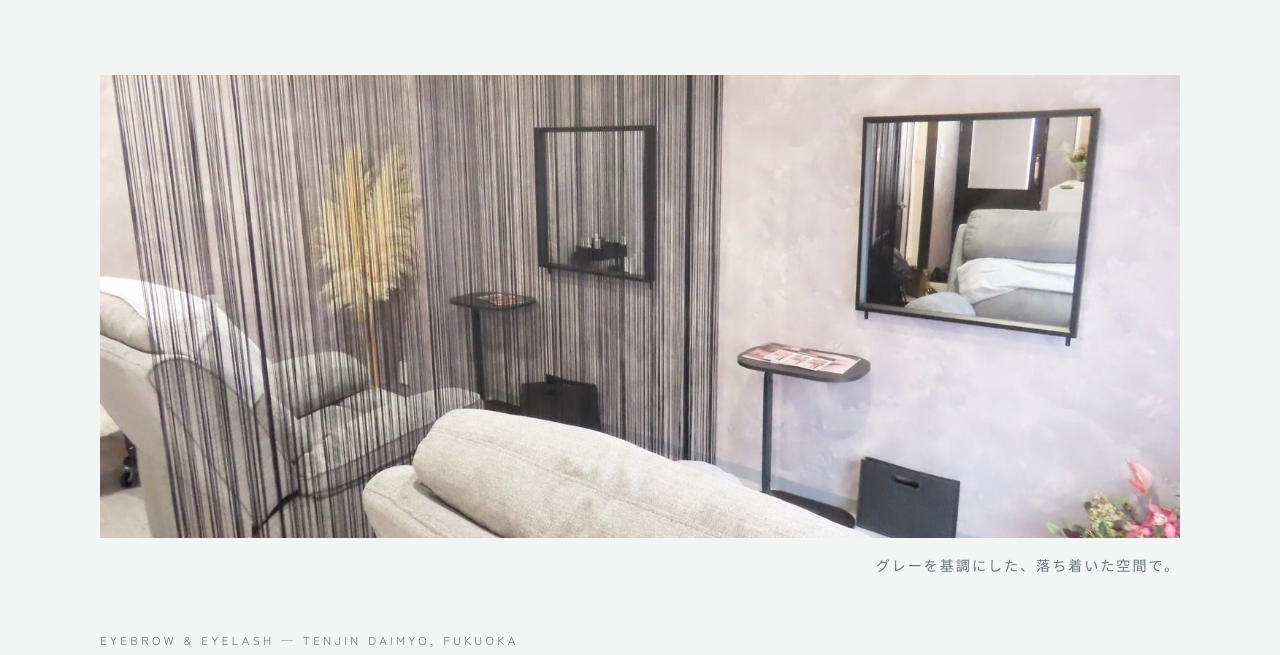
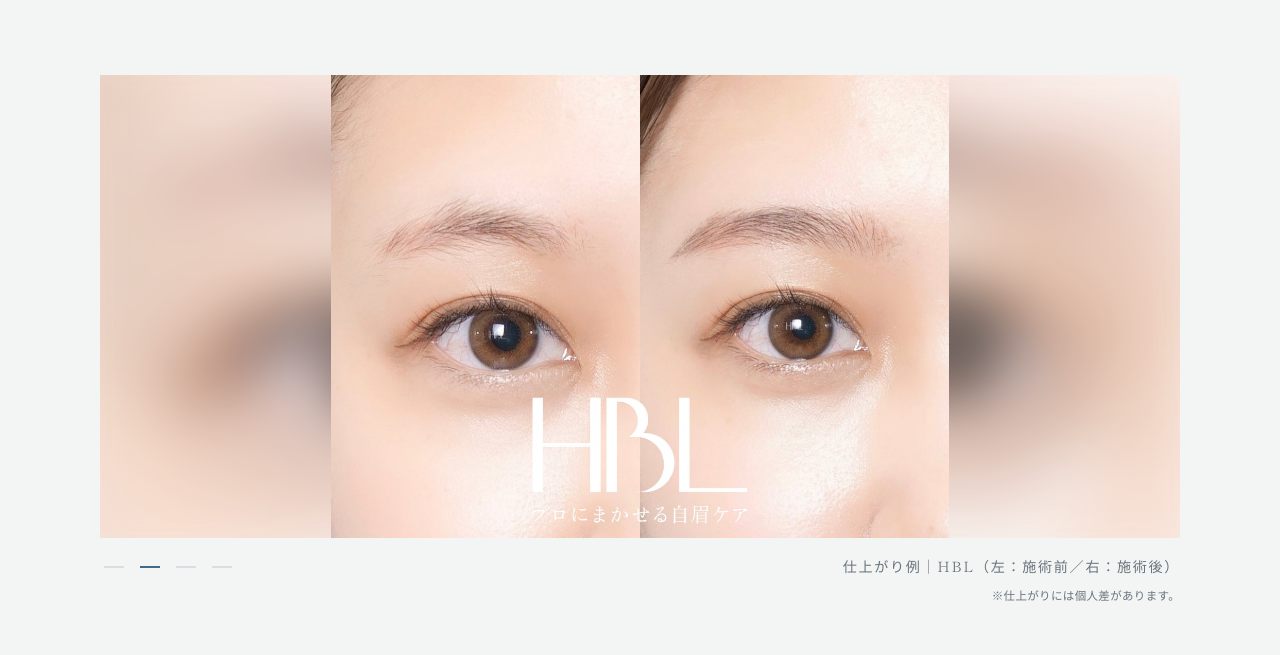
Before and after one commit to grachertenjin-dotcom/gracher-site, a plain HTML site: page index.html in a window 1280 px wide. Shown: the part 61-716 px from the top of the page. Drawn offline with nearby package versions, Linux system fonts and the light colour scheme.

Commit message:
トップに店内と仕上がり例のスライドを追加
Co-Authored-By: Claude Opus 5.5 <noreply@anthropic.com>
Claude-Session: https://claude.ai/code/session_013XGZNjfUYy9vzpDBT1DtvJ

```diff
--- a/index.html
+++ b/index.html
@@ -97,15 +97,27 @@ body::before{content:"";position:fixed;inset:0 0 auto;height:env(safe-area-inset
 .hero p.sub{color:var(--muted);max-width:30em;margin:0 0 2.4rem}
 .cta{display:flex;gap:.8rem;flex-wrap:wrap}
 .hero-photo{margin:0;min-width:0}
-.hero-photo img{display:block;width:100%;height:auto;max-width:100%;aspect-ratio:21/9;object-fit:cover;object-position:55% 58%;animation:rise 1.6s var(--ease) both}
-.hero-photo figcaption{font-family:var(--display);font-size:.88rem;letter-spacing:.14em;color:var(--muted);margin-top:.9rem;text-align:right}
+.slides{position:relative;aspect-ratio:21/9;max-width:100%;overflow:hidden;background:var(--paper);animation:rise 1.6s var(--ease) both;touch-action:pan-y}
+.slide{position:absolute;inset:0;margin:0;opacity:0;transition:opacity 1.1s var(--ease)}
+.slide.is-on{opacity:1}
+.slide img{display:block;width:100%;height:100%;object-fit:cover;object-position:55% 58%}
+.slide.case{overflow:hidden}
+.slide.case::before{content:"";position:absolute;inset:-40px;background:var(--bg) center/cover;filter:blur(28px) saturate(.9);opacity:.85}
+.slide.case img{position:relative;object-fit:contain;object-position:center}
+.slider-bar{display:flex;justify-content:space-between;align-items:center;gap:1rem;margin-top:.9rem;flex-wrap:wrap}
+.dots{display:flex;gap:.5rem}
+.dots button{width:28px;height:28px;padding:0;border:0;background:none;cursor:pointer;position:relative}
+.dots button::after{content:"";position:absolute;left:4px;right:4px;top:50%;height:2px;background:var(--line);transition:background .3s}
+.dots button[aria-current="true"]::after{background:var(--accent)}
+.cap{font-family:var(--display);font-size:.88rem;letter-spacing:.12em;color:var(--muted);margin:0;text-align:right;min-width:0}
+.case-note{font-size:.72rem;color:var(--muted);margin:.3rem 0 0;text-align:right}
 @keyframes rise{from{opacity:0;transform:translateY(14px)}}
-@media (prefers-reduced-motion:reduce){.hero-photo img{animation:none}}
+@media (prefers-reduced-motion:reduce){.slides{animation:none}.slide{transition:none}}
 .draw{stroke-dasharray:var(--len);stroke-dashoffset:var(--len);animation:draw 1.8s var(--ease) forwards}
 .d2{animation-delay:.4s}.d3{animation-delay:1s}
 @keyframes draw{to{stroke-dashoffset:0}}
 @media (prefers-reduced-motion:reduce){.draw{animation:none;stroke-dashoffset:0}}
-@media (max-width:820px){.hero h1{font-size:clamp(1.9rem,8.6vw,3rem)}.hero-text{display:block}.hero-text h1{margin-bottom:1.6rem}.hero-grid{grid-template-columns:1fr}.hero-photo{order:-1;margin-inline:calc(-1*max(20px,env(safe-area-inset-left,0px))) calc(-1*max(20px,env(safe-area-inset-right,0px)))}.hero-photo img{aspect-ratio:4/3}.hero-photo figcaption{padding-inline:20px}}
+@media (max-width:820px){.hero h1{font-size:clamp(1.9rem,8.6vw,3rem)}.hero-text{display:block}.hero-text h1{margin-bottom:1.6rem}.hero-grid{grid-template-columns:1fr}.hero-photo{order:-1;margin-inline:calc(-1*max(20px,env(safe-area-inset-left,0px))) calc(-1*max(20px,env(safe-area-inset-right,0px)))}.slides{aspect-ratio:4/3}.slider-bar,.case-note{padding-inline:20px}}
 
 .facts{display:grid;grid-template-columns:repeat(4,1fr);border-top:1px solid var(--line);border-bottom:1px solid var(--line);margin-top:clamp(3rem,7vw,5rem)}
 .facts div{padding:1.3rem 1rem;border-left:1px solid var(--line);min-width:0}
@@ -349,10 +361,19 @@ footer a{text-decoration:none}
           <a class="btn line" href="https://lin.ee/sabhCaa" target="_blank" rel="noopener">LINEで相談</a>
         </div>
       </div>
-      <figure class="hero-photo">
-        <img src="img/salon.jpg" alt="Gracherの店内。グレーの施術チェアと黒い枠の鏡、糸のカーテンで仕切られた空間" width="1479" height="1109" fetchpriority="high">
-        <figcaption>グレーを基調にした、落ち着いた空間で。</figcaption>
-      </figure>
+      <div class="hero-photo slider" role="region" aria-roledescription="carousel" aria-label="店内と仕上がり例">
+        <div class="slides" id="slides">
+          <figure class="slide is-on" data-cap="グレーを基調にした、落ち着いた空間で。"><img src="img/salon.jpg" alt="Gracherの店内。グレーの施術チェアと黒い枠の鏡、糸のカーテンで仕切られた空間" width="1479" height="1109" fetchpriority="high"></figure>
+          <figure class="slide case" style="--bg:url(img/case-hbl-1.jpg)" data-cap="仕上がり例｜HBL（左：施術前／右：施術後）" aria-hidden="true"><img src="img/case-hbl-1.jpg" alt="HBLの施術前と施術後の眉の比較" width="1200" height="900" loading="lazy"></figure>
+          <figure class="slide case" style="--bg:url(img/case-hbl-lash-1.jpg)" data-cap="仕上がり例｜HBL ＋ パーソナルまつげパーマ" aria-hidden="true"><img src="img/case-hbl-lash-1.jpg" alt="HBLとパーソナルまつげパーマの仕上がり例。眉と目元のアップ" width="1486" height="1059" loading="lazy"></figure>
+          <figure class="slide case" style="--bg:url(img/case-lash-1.jpg)" data-cap="仕上がり例｜パーソナルまつげパーマ" aria-hidden="true"><img src="img/case-lash-1.jpg" alt="パーソナルまつげパーマの仕上がり例。目元のアップ" width="1448" height="1086" loading="lazy"></figure>
+        </div>
+        <div class="slider-bar">
+          <div class="dots" id="dots"></div>
+          <p class="cap" id="cap" aria-live="polite">グレーを基調にした、落ち着いた空間で。</p>
+        </div>
+        <p class="case-note" id="caseNote" hidden>※仕上がりには個人差があります。</p>
+      </div>
     </div>
     <div class="facts">
       <div><b>4.97</b><span>ホットペッパー口コミ（157件）</span></div>
@@ -648,6 +669,20 @@ footer a{text-decoration:none}
 <script>
 document.documentElement.classList.add('js');
 (function(){
+  var sl=[].slice.call(document.querySelectorAll('#slides .slide')),dots=document.getElementById('dots'),cap=document.getElementById('cap'),note=document.getElementById('caseNote'),i=0,timer=null;
+  if(!sl.length) return;
+  var reduce=window.matchMedia&&matchMedia('(prefers-reduced-motion: reduce)').matches;
+  sl.forEach(function(s,k){var b=document.createElement('button');b.type='button';b.setAttribute('aria-label',(k+1)+'枚目を表示');b.addEventListener('click',function(){go(k);restart();});dots.appendChild(b);});
+  function go(n){i=(n+sl.length)%sl.length;sl.forEach(function(s,k){var on=k===i;s.classList.toggle('is-on',on);s.setAttribute('aria-hidden',on?'false':'true');dots.children[k].setAttribute('aria-current',on?'true':'false');});cap.textContent=sl[i].getAttribute('data-cap');var nt=sl[i].getAttribute('data-note')||(sl[i].classList.contains('case')?'※仕上がりには個人差があります。':'');note.textContent=nt;note.hidden=!nt;}
+  function restart(){if(timer)clearInterval(timer);if(!reduce)timer=setInterval(function(){go(i+1);},5000);}
+  var box=document.getElementById('slides'),x0=null;
+  box.addEventListener('touchstart',function(e){x0=e.touches[0].clientX;},{passive:true});
+  box.addEventListener('touchend',function(e){if(x0===null)return;var dx=e.changedTouches[0].clientX-x0;if(Math.abs(dx)>40){go(i+(dx<0?1:-1));restart();}x0=null;});
+  box.addEventListener('mouseenter',function(){if(timer)clearInterval(timer);});
+  box.addEventListener('mouseleave',restart);
+  go(0);restart();
+})();
+(function(){
   var HPB='https://beauty.hotpepper.jp/kr/slnH000666628/coupon/';
   var A={
     hbl:{t:'HBL（ハリウッドブロウリフト）',d:'眉の毛流れを根元から整えるので、毎朝描く時間がぐっと短くなります。WAXでの形づくりと眉メイクも含まれています。',p:'7,000',u:'はじめての方・約60〜70分'},
```
Also changed, not shown: img/case-hbl-1.jpg (added), img/case-hbl-lash-1.jpg (added), img/case-lash-1.jpg (added).
